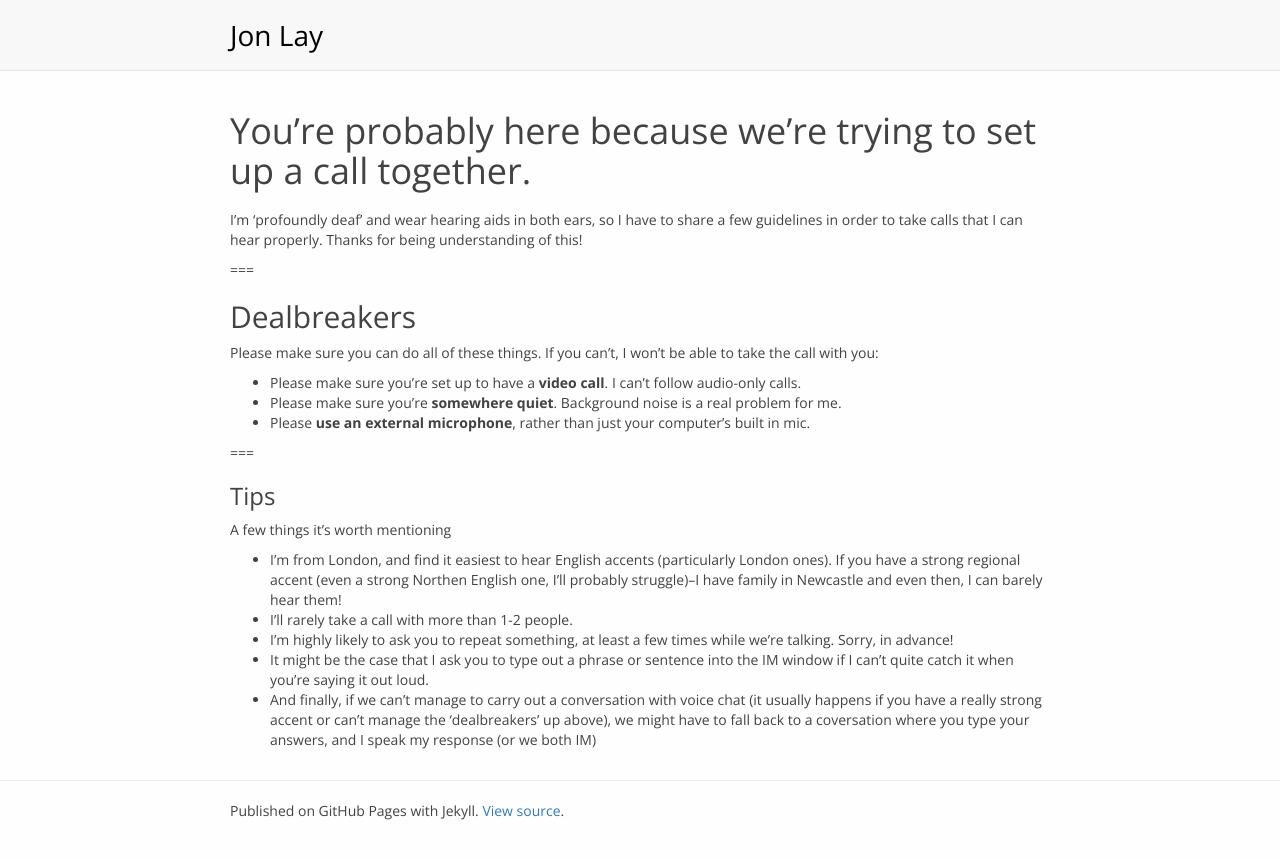
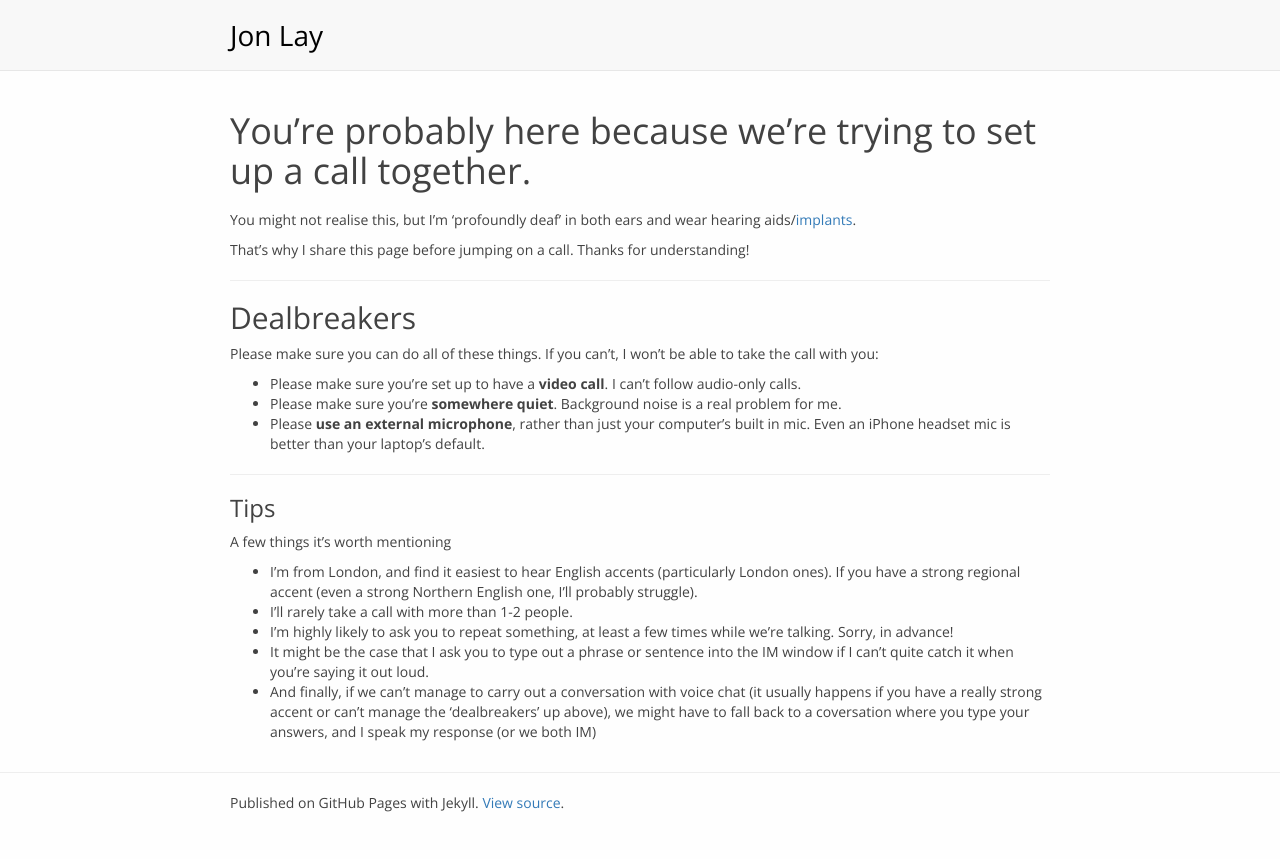
Before and after one commit to jonlay/jonlay.github.io, a Jekyll site: the page built from calls/index.md, in a window 1280 px wide. Shown: the top 859 px of the page. Built offline with Jekyll 4.4.1, drawn with Linux system fonts in a browser that asks for light colours; nearby versions of some CDN libraries; Markdown is read by kramdown in place of the engine named in the settings; comment, search, counter and statistics services are not loaded.

Commit message:
Update index.md

```diff
--- a/calls/index.md
+++ b/calls/index.md
@@ -5,9 +5,11 @@ title: Taking Calls
 
 # You're probably here because we're trying to set up a call together.
 
-I'm 'profoundly deaf' and wear hearing aids in both ears, so I have to share a few guidelines in order to take calls that I can hear properly. Thanks for being understanding of this!
+You might not realise this, but I'm 'profoundly deaf' in both ears and wear hearing aids/[implants](https://medium.com/@jon_lay/new-ears-please-week-1-with-a-cochlear-implant-5c2c5ef248e2).
 
-===
+That's why I share this page before jumping on a call. Thanks for understanding!
+
+---
 
 ## Dealbreakers
 
@@ -15,15 +17,15 @@ Please make sure you can do all of these things. If you can't, I won't be able t
 
 * Please make sure you're set up to have a <strong>video call</strong>. I can't follow audio-only calls.
 * Please make sure you're <strong>somewhere quiet</strong>. Background noise is a real problem for me.
-* Please <strong>use an external microphone</strong>, rather than just your computer's built in mic.
+* Please <strong>use an external microphone</strong>, rather than just your computer's built in mic. Even an iPhone headset mic is better than your laptop's default.
 
-===
+---
 
 ### Tips
 
 A few things it's worth mentioning
 
-* I'm from London, and find it easiest to hear English accents (particularly London ones). If you have a strong regional accent (even a strong Northen English one, I'll probably struggle)--I have family in Newcastle and even then, I can barely hear them!
+* I'm from London, and find it easiest to hear English accents (particularly London ones). If you have a strong regional accent (even a strong Northern English one, I'll probably struggle).
 * I'll rarely take a call with more than 1-2 people.
 * I'm highly likely to ask you to repeat something, at least a few times while we're talking. Sorry, in advance!
 * It might be the case that I ask you to type out a phrase or sentence into the IM window if I can't quite catch it when you're saying it out loud.
```
